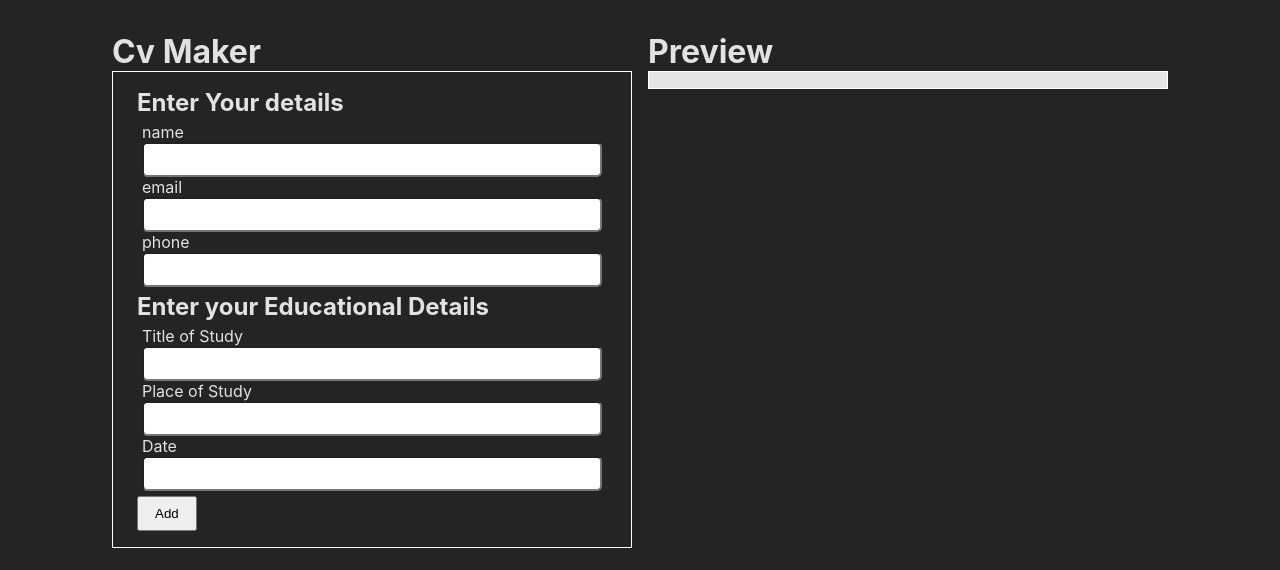
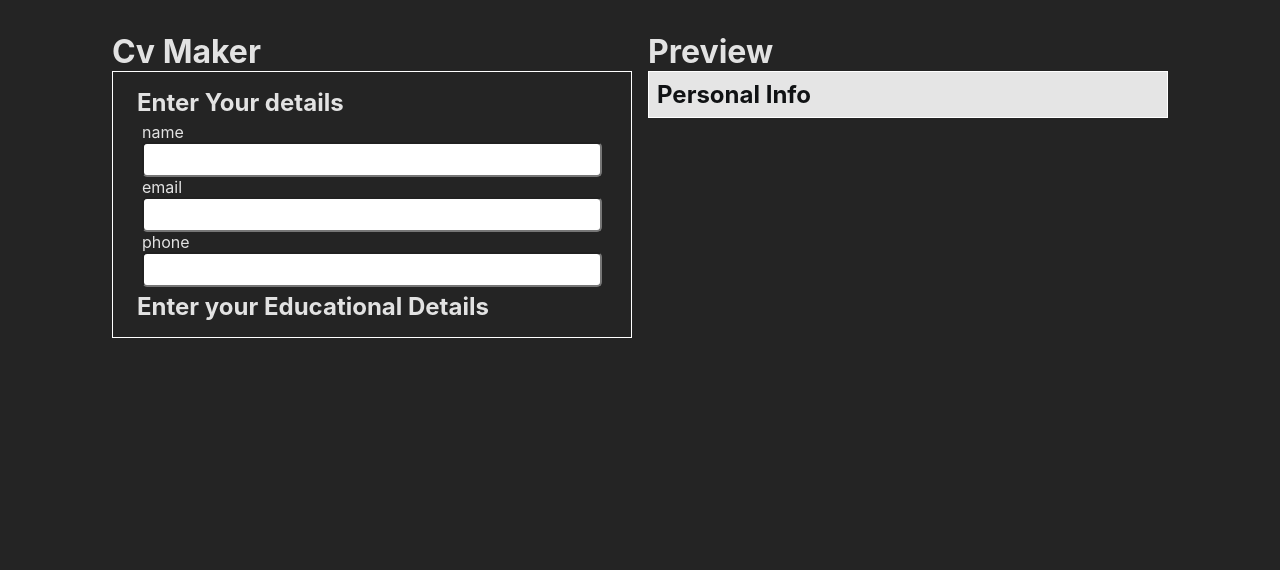
Before and after one commit to RazaNaqsh/CvCreator-React, a React (Vite) app: page / in a window 1280 px wide. Shown: the top 570 px of the page. Built offline with nearby package versions, Linux system fonts and the light colour scheme.

Commit message:
Remove Educational field, will write simpler approach

```diff
--- a/src/App.jsx
+++ b/src/App.jsx
@@ -1,3 +1,4 @@
+import { nanoid } from "nanoid";
 import React from "react";
 import Preview from "./components/Preview";
 
@@ -32,74 +33,6 @@ function App() {
 		);
 	});
 
-	const [eduExpInfo, setEduExpInfo] = React.useState([
-		{
-			id: 0,
-			title: "",
-			place: "",
-			date: "",
-		},
-	]);
-
-	const [eduExpArr, setEduExpArr] = React.useState([
-		["title", "place", "date"],
-	]);
-
-	function handleEduInfo(e, index) {
-		const { name, value } = e.target;
-		setEduExpInfo((prevData) => {
-			return prevData.map((info) =>
-				info.id === index ? { ...info, [name]: value } : info
-			);
-		});
-		console.log(eduExpInfo);
-	}
-
-	const eduExpElements = eduExpArr.map((field, index) => {
-		return (
-			<div className="form-field-container">
-				<label>
-					Title of Study
-					<input
-						type="text"
-						onChange={() => handleEduInfo(event, index)}
-						name={field[0]}
-						value={eduExpArr[index].title}
-					/>
-				</label>
-				<label>
-					Place of Study
-					<input
-						type="text"
-						onChange={() => handleEduInfo(event, index)}
-						name={field[1]}
-						value={eduExpArr[index].place}
-					/>
-				</label>
-				<label>
-					Date
-					<input
-						type="text"
-						onChange={() => handleEduInfo(event, index)}
-						name={field[2]}
-						value={eduExpArr[index].date}
-					/>
-				</label>
-			</div>
-		);
-	});
-
-	function newField() {
-		setEduExpArr((prevArr) => {
-			return [...prevArr, ["title", "place", "date"]];
-		});
-		setEduExpInfo((prevData) => [
-			...prevData,
-			{ id: eduExpInfo.length, title: "", place: "", date: "" },
-		]);
-		console.log(eduExpInfo);
-	}
-
 	return (
 		<div className="App">
 			<div className="form-container">
@@ -109,12 +42,12 @@ function App() {
 					<div className="form-field-container">{generalInputElements}</div>
 
 					<h2>Enter your Educational Details</h2>
-					{eduExpElements}
-					<button onClick={newField}>Add</button>
+					{/* {eduExpElements} */}
+					{/* <button onClick={newField}>Add</button> */}
 				</section>
 			</div>
 
-			<Preview info={generalInfo} />
+			<Preview genInfo={generalInfo} />
 		</div>
 	);
 }
--- a/src/components/Preview.jsx
+++ b/src/components/Preview.jsx
@@ -1,13 +1,26 @@
 import React from "react";
 
 export default function Preview(props) {
+	// console.log(props.eduInfo);
+	// const eduInfoElements = props.eduInfo.map((item) => {
+	// 	return (
+	// 		<div>
+	// 			<h3>{item.title}</h3>
+	// 			<p>{item.place}</p>
+	// 			<p>{item.date}</p>
+	// 		</div>
+	// 	);
+	// });
 	return (
 		<div className="preview-container">
 			<h1>Preview</h1>
 			<section className="preview-section">
-				<h1>{props.info.name}</h1>
-				<p>{props.info.email}</p>
-				<p>{props.info.phone}</p>
+				<h1>Personal Info</h1>
+				<h2>{props.genInfo.name}</h2>
+				<p>{props.genInfo.email}</p>
+				<p>{props.genInfo.phone}</p>
+				{/* <h1>Edu Info</h1>
+				{eduInfoElements} */}
 			</section>
 		</div>
 	);
```
